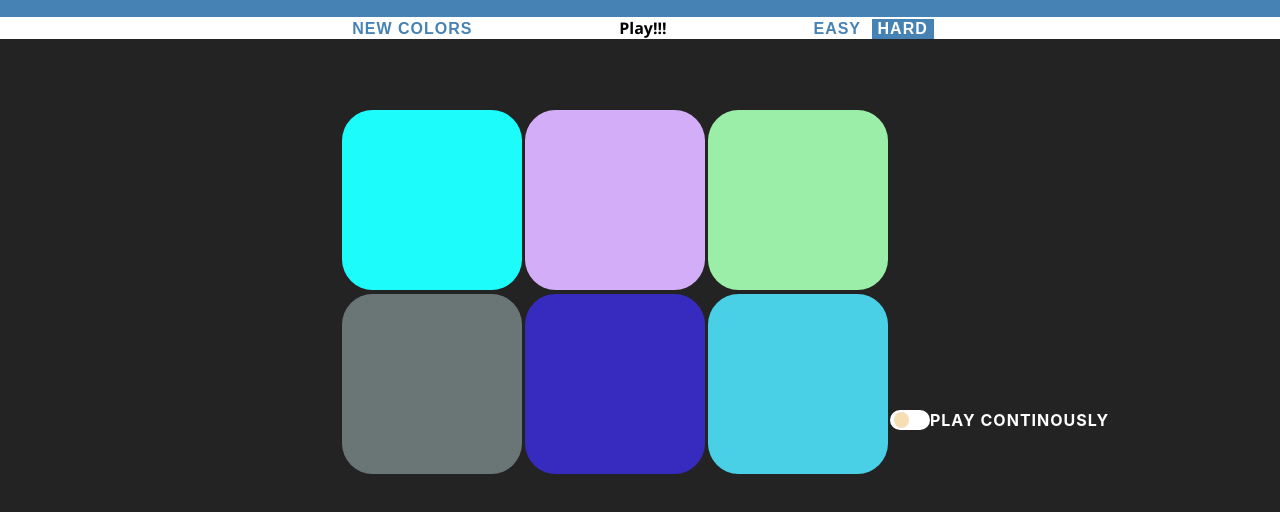
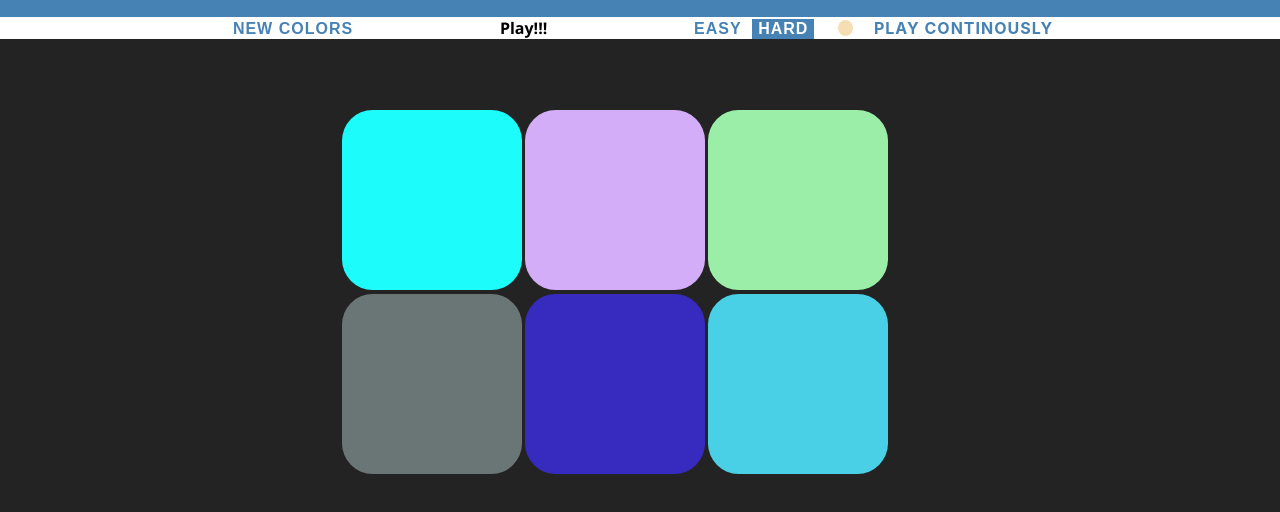
Before and after one commit to amartyaay/Guess-the-Color, a plain HTML site: page index.html in a window 1280 px wide. Shown: the part 164-676 px from the top of the page. Drawn offline with Linux system fonts and the light colour scheme.

Commit message:
adjusted buttons

```diff
--- a/color-game.css
+++ b/color-game.css
@@ -118,7 +118,7 @@ button:hover {
 }
 
 input:checked + .slider {
-  background-color: orange;
+  background-color: steelblue;
 }
 
 input:focus + .slider {
@@ -142,17 +142,15 @@ input:checked + .slider:before {
 #play {
   padding-left: 15px;
   /* float: left; */
-  /* display: inline; */
-  padding-top: 22%;
-  padding-left: 43.5%;
-  text-align: center
-  margin: 0px auto;
+  display: inline;
+
+  margin: 0px;
   border: none;
   background: none;
   text-transform: uppercase;
   height: 100%;
   font-weight: 700;
-  color: white;
+  color: steelblue;
   letter-spacing: 1px;
   font-size: inherit;
   outline: none;
--- a/index.html
+++ b/index.html
@@ -15,6 +15,10 @@
       <span id="msg">Play!!!</span>
       <button id="easy"">Easy</button>
       <button id="hard" class="selected">Hard</button>
+      <div id="play"><label class="switch">
+      <input type="checkbox" id="check">
+      <span class="slider round"></span>
+      </label>Play Continously</div>
 
 
       </div>
@@ -26,11 +30,7 @@
       <div class="square"></div>
       <div class="square"></div>
     </div>
-    <div id="play"><label class="switch">
-      <input type="checkbox" id="check">
-      <span class="slider round"></span>
 
-    </label>Play Continously</div>
      <script type="text/javascript" src="color-game.js"></script>
   </body>
 </html>
```
